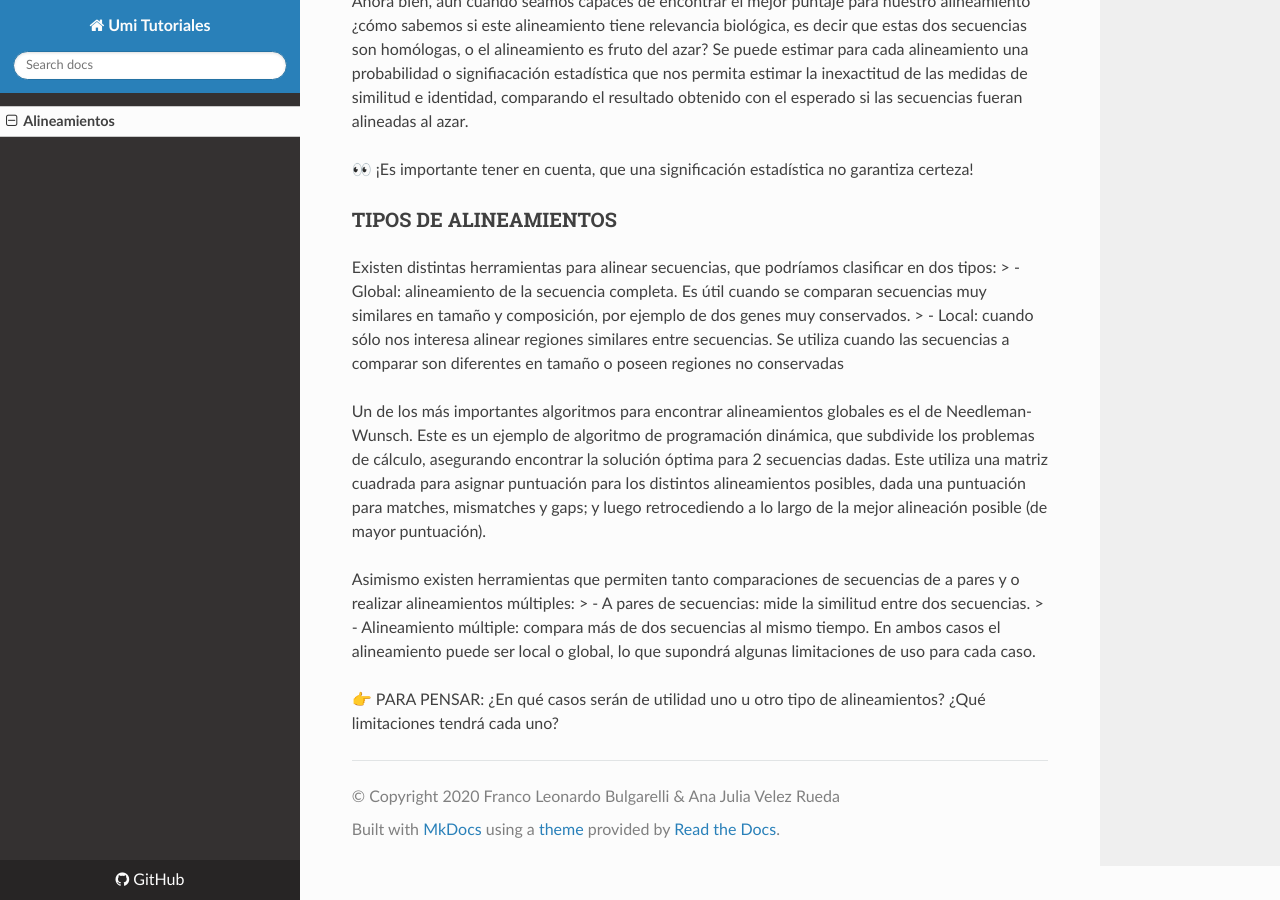
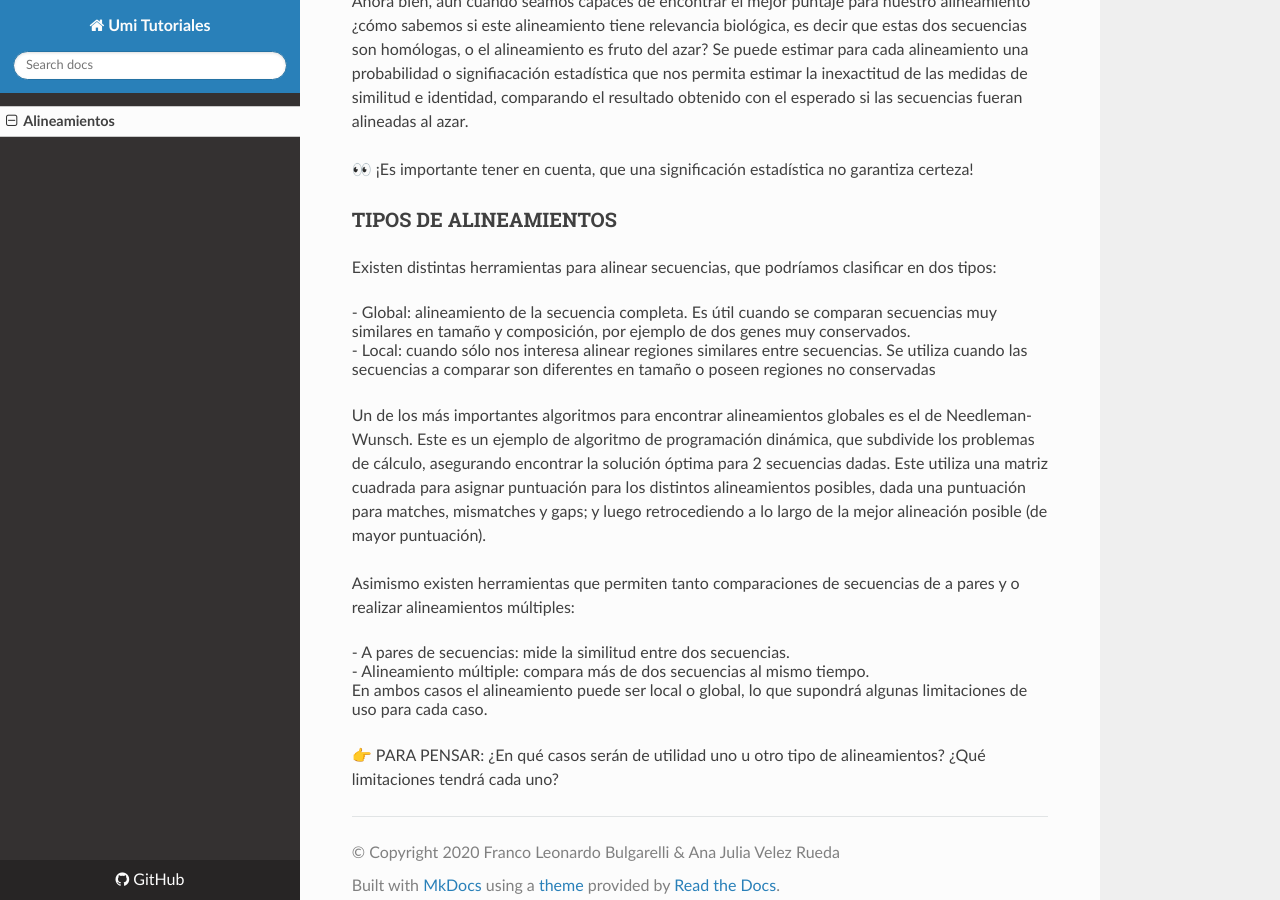
Before and after one commit to flbulgarelli/umi, an MkDocs documentation site: the page built from docs/index.md, in a window 1280 px wide and 900 px high, scrolled down 5518 px. Built offline with MkDocs 1.6.1, drawn with Linux system fonts in a browser that asks for light colours; nearby versions of some CDN libraries.

Commit message:
Fixing list items

```diff
--- a/docs/index.md
+++ b/docs/index.md
@@ -217,20 +217,23 @@ En las matrices PAM cada elemento de la matriz Mij cuantifica la probabilidad de
  👀 ¡Es importante tener en cuenta, que una significación estadı́stica no garantiza certeza!
 
 ### **TIPOS DE ALINEAMIENTOS**
+
 <p class='informative-text'>
 Existen distintas herramientas para alinear secuencias, que podríamos clasificar en dos tipos:
-
-> - Global: alineamiento de la secuencia completa. Es útil cuando se comparan secuencias muy similares en tamaño y composición, por ejemplo de dos genes muy conservados.
-> - Local: cuando sólo nos interesa alinear regiones similares entre secuencias. Se utiliza cuando las secuencias a comparar son diferentes en tamaño o poseen regiones no conservadas
+  <ul>
+    <li>-  Global: alineamiento de la secuencia completa. Es útil cuando se comparan secuencias muy similares en tamaño y composición, por ejemplo de dos genes muy conservados.</li>
+    <li>-  Local: cuando sólo nos interesa alinear regiones similares entre secuencias. Se utiliza cuando las secuencias a comparar son diferentes en tamaño o poseen regiones no conservadas</li>
+  </ul>
 </p>
 
 <p class='informative-text'> Un de los más importantes algoritmos para encontrar alineamientos globales es el de Needleman-Wunsch. Este es un ejemplo de algoritmo de programación dinámica, que subdivide los problemas de cálculo, asegurando encontrar la solución óptima para 2 secuencias dadas. Este utiliza una matriz cuadrada para asignar puntuación para los distintos alineamientos posibles, dada una puntuación para matches, mismatches y gaps; y luego retrocediendo a lo largo de la mejor alineación posible (de mayor puntuación).
 </p>
 <p class='informative-text'> Asimismo existen herramientas que permiten tanto comparaciones de secuencias de a pares y o realizar alineamientos múltiples:
 
-> - A pares de secuencias: mide la similitud entre dos secuencias.
-
-> - Alineamiento múltiple: compara más de dos secuencias al mismo tiempo.
+<ul>
+  <li>-  A pares de secuencias: mide la similitud entre dos secuencias.</li>
+  <li>-  Alineamiento múltiple: compara más de dos secuencias al mismo tiempo.</li>
+</ul>
 
 En ambos casos el alineamiento puede ser local o global, lo que supondrá algunas limitaciones de uso para cada caso.
 </p>
```
